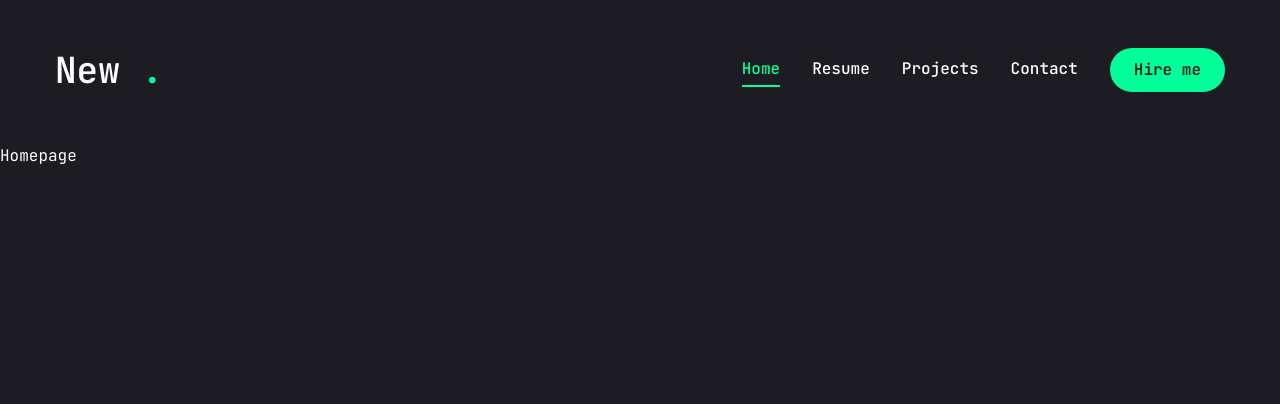
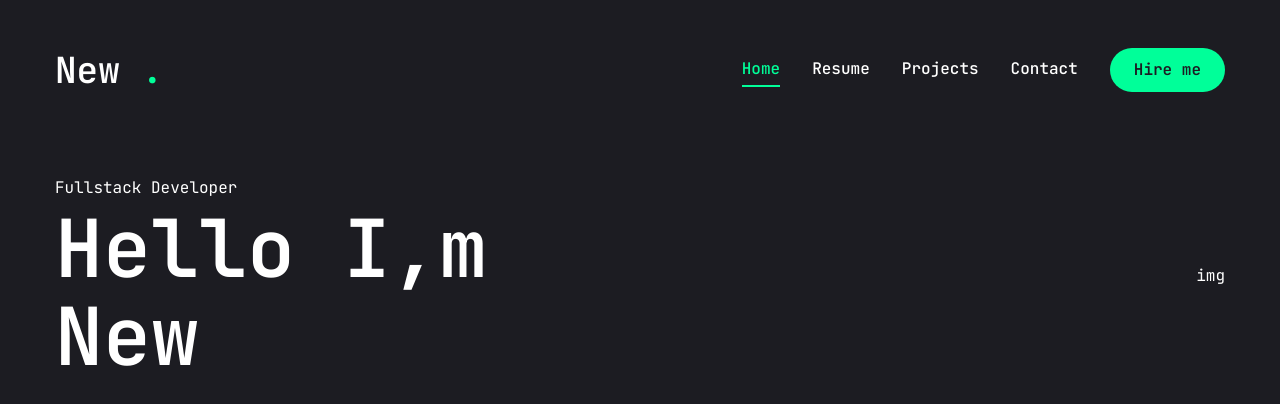
Before and after one commit to newweww/PortfolioV2, a Next.js app: page / in a window 1280 px wide. Shown: the top 404 px of the page. Built offline with nearby package versions, Linux system fonts and the light colour scheme.

Commit message:
start home page

```diff
--- a/app/globals.css
+++ b/app/globals.css
@@ -6,4 +6,7 @@
   body {
     @apply font-primary bg-primary text-white leading-loose;
   }
+  .h1{
+    @apply text-[48px] xl:text-[80px] leading-[1.1] font-semibold;
+  }
 }
--- a/app/page.js
+++ b/app/page.js
@@ -1,7 +1,22 @@
-import Image from "next/image";
+import { Button } from "@/components/ui/button"
+import { FiDownload } from "react-icons/fi"
 
-export default function Home() {
+const Home = () => {
   return (
-    <main>Homepage</main>
-  );
+    <section className="h-full">
+      <div className="container mx-auto h-full">
+        <div className="flex flex-col xl:flex-row items-center justify-between xl:pt-8 xl:pb-24">
+          <div className="text-center xl:text-left">
+            <span>Fullstack Developer</span>
+            <h1 className="h1">Hello I,m <br /><span>New</span></h1>
+          </div>
+          <div>
+            img
+          </div>
+        </div>
+      </div>
+    </section>
+  )
 }
+
+export default Home
```
